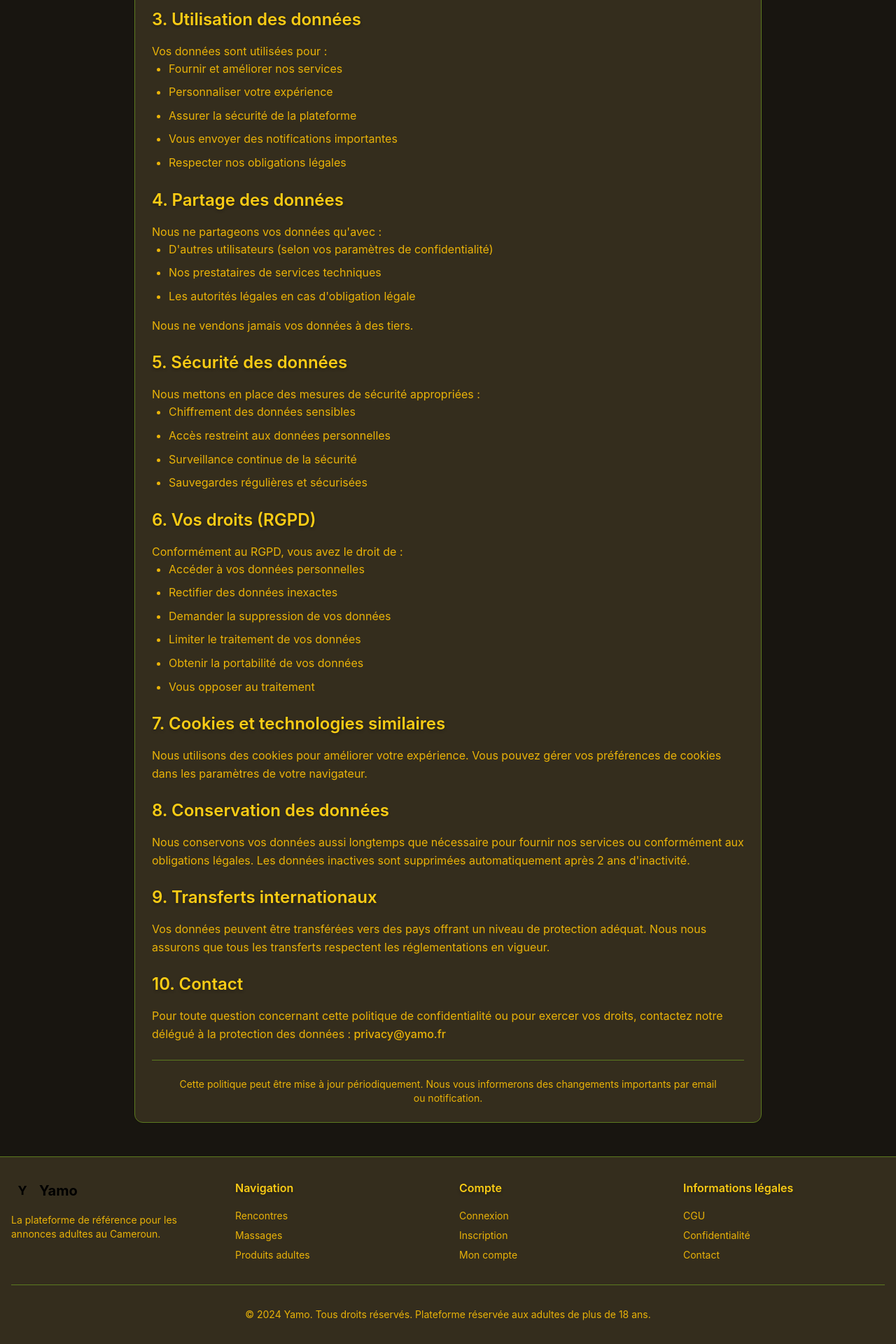
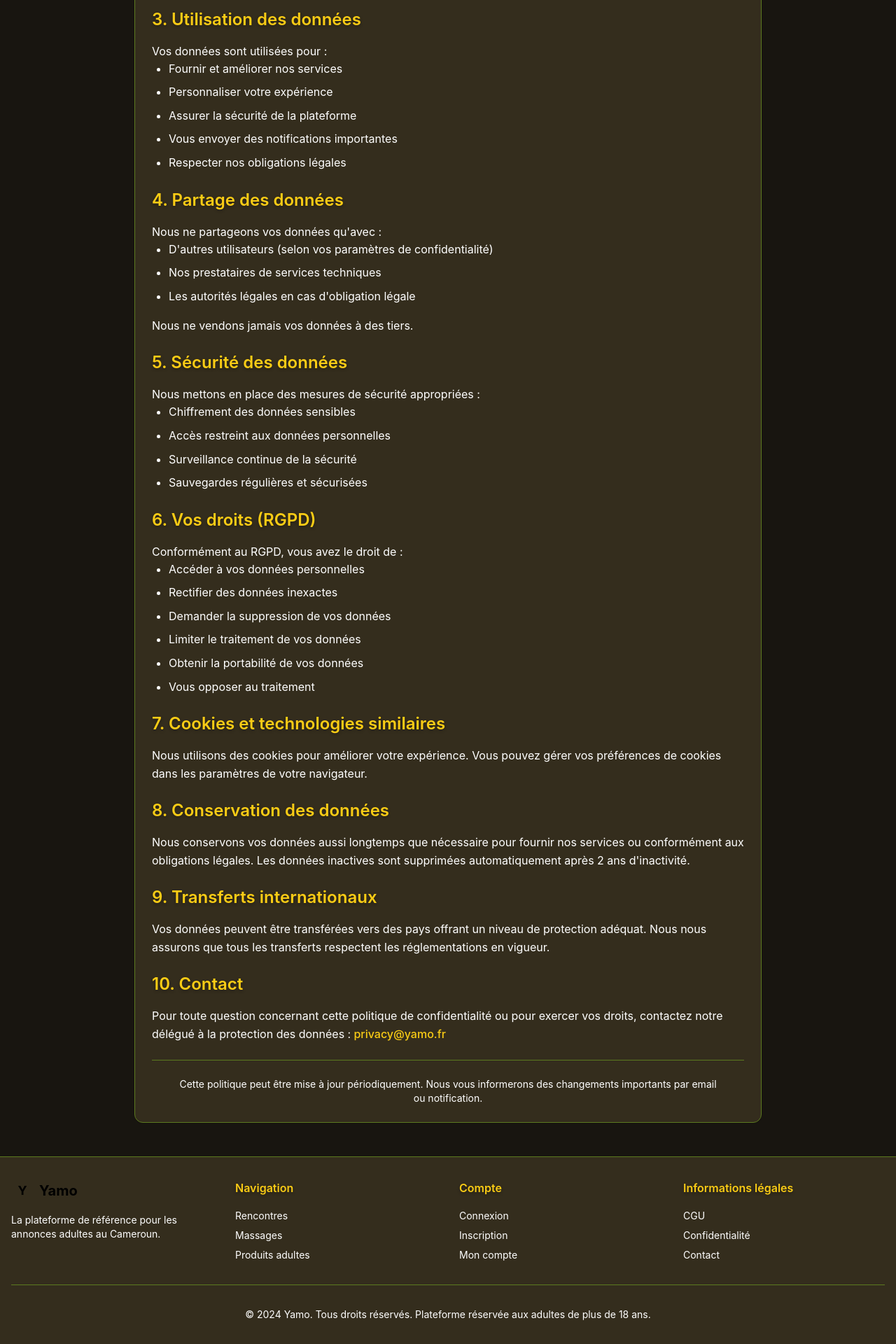
Before and after one commit to kdscrypto/yamo-cameroon-rendezvous-hub, a React (Vite) app: page /privacy in a window 1280 px wide. Shown: the part 616-2536 px from the top of the page at 70% size. Built offline with nearby package versions, Linux system fonts and the light colour scheme.

Commit message:
Fix footer and legal pages styling
The AI updated the footer to display the description text in white, while keeping the titles' current color. It also modified the CGU, Confidentialité, and Contact pages, setting the main titles to yellow and the rest of the text to white.

```diff
--- a/src/components/Footer.tsx
+++ b/src/components/Footer.tsx
@@ -14,7 +14,7 @@ const Footer = () => {
               </div>
               <span className="text-xl font-bold text-gradient-gold">Yamo</span>
             </div>
-            <p className="text-muted-foreground text-sm">
+            <p className="text-white text-sm">
               La plateforme de référence pour les annonces adultes au Cameroun.
             </p>
           </div>
@@ -23,9 +23,9 @@ const Footer = () => {
           <div>
             <h4 className="font-semibold mb-4">Navigation</h4>
             <ul className="space-y-2 text-sm">
-              <li><Link to="/rencontres" className="text-muted-foreground hover:text-primary transition-colors">Rencontres</Link></li>
-              <li><Link to="/massages" className="text-muted-foreground hover:text-primary transition-colors">Massages</Link></li>
-              <li><Link to="/produits" className="text-muted-foreground hover:text-primary transition-colors">Produits adultes</Link></li>
+              <li><Link to="/rencontres" className="text-white hover:text-primary transition-colors">Rencontres</Link></li>
+              <li><Link to="/massages" className="text-white hover:text-primary transition-colors">Massages</Link></li>
+              <li><Link to="/produits" className="text-white hover:text-primary transition-colors">Produits adultes</Link></li>
             </ul>
           </div>
 
@@ -33,9 +33,9 @@ const Footer = () => {
           <div>
             <h4 className="font-semibold mb-4">Compte</h4>
             <ul className="space-y-2 text-sm">
-              <li><Link to="/login" className="text-muted-foreground hover:text-primary transition-colors">Connexion</Link></li>
-              <li><Link to="/register" className="text-muted-foreground hover:text-primary transition-colors">Inscription</Link></li>
-              <li><Link to="/dashboard" className="text-muted-foreground hover:text-primary transition-colors">Mon compte</Link></li>
+              <li><Link to="/login" className="text-white hover:text-primary transition-colors">Connexion</Link></li>
+              <li><Link to="/register" className="text-white hover:text-primary transition-colors">Inscription</Link></li>
+              <li><Link to="/dashboard" className="text-white hover:text-primary transition-colors">Mon compte</Link></li>
             </ul>
           </div>
 
@@ -43,15 +43,15 @@ const Footer = () => {
           <div>
             <h4 className="font-semibold mb-4">Informations légales</h4>
             <ul className="space-y-2 text-sm">
-              <li><Link to="/terms" className="text-muted-foreground hover:text-primary transition-colors">CGU</Link></li>
-              <li><Link to="/privacy" className="text-muted-foreground hover:text-primary transition-colors">Confidentialité</Link></li>
-              <li><Link to="/contact" className="text-muted-foreground hover:text-primary transition-colors">Contact</Link></li>
+              <li><Link to="/terms" className="text-white hover:text-primary transition-colors">CGU</Link></li>
+              <li><Link to="/privacy" className="text-white hover:text-primary transition-colors">Confidentialité</Link></li>
+              <li><Link to="/contact" className="text-white hover:text-primary transition-colors">Contact</Link></li>
             </ul>
           </div>
         </div>
 
         <div className="border-t border-border mt-8 pt-8 text-center">
-          <p className="text-muted-foreground text-sm">
+          <p className="text-white text-sm">
             © 2024 Yamo. Tous droits réservés. Plateforme réservée aux adultes de plus de 18 ans.
           </p>
         </div>
--- a/src/pages/Privacy.tsx
+++ b/src/pages/Privacy.tsx
@@ -11,27 +11,27 @@ const Privacy = () => {
       <div className="flex-1 container mx-auto px-4 py-12">
         <Card className="max-w-4xl mx-auto">
           <CardHeader>
-            <CardTitle className="text-3xl text-center">Politique de confidentialité</CardTitle>
-            <p className="text-center text-muted-foreground">
+            <CardTitle className="text-3xl text-center text-yellow-400">Politique de confidentialité</CardTitle>
+            <p className="text-center text-white">
               Dernière mise à jour : {new Date().toLocaleDateString('fr-FR')}
             </p>
           </CardHeader>
 
           <CardContent className="prose prose-lg max-w-none space-y-6">
             <section>
-              <h2 className="text-2xl font-semibold mb-4">1. Introduction</h2>
-              <p className="text-muted-foreground leading-relaxed">
+              <h2 className="text-2xl font-semibold mb-4 text-yellow-400">1. Introduction</h2>
+              <p className="text-white leading-relaxed">
                 Yamo s'engage à protéger la confidentialité de ses utilisateurs. Cette politique
                 explique comment nous collectons, utilisons et protégeons vos données personnelles.
               </p>
             </section>
 
             <section>
-              <h2 className="text-2xl font-semibold mb-4">2. Données collectées</h2>
-              <p className="text-muted-foreground leading-relaxed">
+              <h2 className="text-2xl font-semibold mb-4 text-yellow-400">2. Données collectées</h2>
+              <p className="text-white leading-relaxed">
                 Nous collectons les données suivantes :
               </p>
-              <ul className="list-disc pl-6 text-muted-foreground space-y-2">
+              <ul className="list-disc pl-6 text-white space-y-2">
                 <li>Informations d'inscription (email, nom, âge)</li>
                 <li>Données de profil et annonces publiées</li>
                 <li>Historique de navigation sur la plateforme</li>
@@ -41,11 +41,11 @@ const Privacy = () => {
             </section>
 
             <section>
-              <h2 className="text-2xl font-semibold mb-4">3. Utilisation des données</h2>
-              <p className="text-muted-foreground leading-relaxed">
+              <h2 className="text-2xl font-semibold mb-4 text-yellow-400">3. Utilisation des données</h2>
+              <p className="text-white leading-relaxed">
                 Vos données sont utilisées pour :
               </p>
-              <ul className="list-disc pl-6 text-muted-foreground space-y-2">
+              <ul className="list-disc pl-6 text-white space-y-2">
                 <li>Fournir et améliorer nos services</li>
                 <li>Personnaliser votre expérience</li>
                 <li>Assurer la sécurité de la plateforme</li>
@@ -55,26 +55,26 @@ const Privacy = () => {
             </section>
 
             <section>
-              <h2 className="text-2xl font-semibold mb-4">4. Partage des données</h2>
-              <p className="text-muted-foreground leading-relaxed">
+              <h2 className="text-2xl font-semibold mb-4 text-yellow-400">4. Partage des données</h2>
+              <p className="text-white leading-relaxed">
                 Nous ne partageons vos données qu'avec :
               </p>
-              <ul className="list-disc pl-6 text-muted-foreground space-y-2">
+              <ul className="list-disc pl-6 text-white space-y-2">
                 <li>D'autres utilisateurs (selon vos paramètres de confidentialité)</li>
                 <li>Nos prestataires de services techniques</li>
                 <li>Les autorités légales en cas d'obligation légale</li>
               </ul>
-              <p className="text-muted-foreground leading-relaxed mt-4">
+              <p className="text-white leading-relaxed mt-4">
                 Nous ne vendons jamais vos données à des tiers.
               </p>
             </section>
 
             <section>
-              <h2 className="text-2xl font-semibold mb-4">5. Sécurité des données</h2>
-              <p className="text-muted-foreground leading-relaxed">
+              <h2 className="text-2xl font-semibold mb-4 text-yellow-400">5. Sécurité des données</h2>
+              <p className="text-white leading-relaxed">
                 Nous mettons en place des mesures de sécurité appropriées :
               </p>
-              <ul className="list-disc pl-6 text-muted-foreground space-y-2">
+              <ul className="list-disc pl-6 text-white space-y-2">
                 <li>Chiffrement des données sensibles</li>
                 <li>Accès restreint aux données personnelles</li>
                 <li>Surveillance continue de la sécurité</li>
@@ -83,11 +83,11 @@ const Privacy = () => {
             </section>
 
             <section>
-              <h2 className="text-2xl font-semibold mb-4">6. Vos droits (RGPD)</h2>
-              <p className="text-muted-foreground leading-relaxed">
+              <h2 className="text-2xl font-semibold mb-4 text-yellow-400">6. Vos droits (RGPD)</h2>
+              <p className="text-white leading-relaxed">
                 Conformément au RGPD, vous avez le droit de :
               </p>
-              <ul className="list-disc pl-6 text-muted-foreground space-y-2">
+              <ul className="list-disc pl-6 text-white space-y-2">
                 <li>Accéder à vos données personnelles</li>
                 <li>Rectifier des données inexactes</li>
                 <li>Demander la suppression de vos données</li>
@@ -98,16 +98,16 @@ const Privacy = () => {
             </section>
 
             <section>
-              <h2 className="text-2xl font-semibold mb-4">7. Cookies et technologies similaires</h2>
-              <p className="text-muted-foreground leading-relaxed">
+              <h2 className="text-2xl font-semibold mb-4 text-yellow-400">7. Cookies et technologies similaires</h2>
+              <p className="text-white leading-relaxed">
                 Nous utilisons des cookies pour améliorer votre expérience. Vous pouvez gérer
                 vos préférences de cookies dans les paramètres de votre navigateur.
               </p>
             </section>
 
             <section>
-              <h2 className="text-2xl font-semibold mb-4">8. Conservation des données</h2>
-              <p className="text-muted-foreground leading-relaxed">
+              <h2 className="text-2xl font-semibold mb-4 text-yellow-400">8. Conservation des données</h2>
+              <p className="text-white leading-relaxed">
                 Nous conservons vos données aussi longtemps que nécessaire pour fournir nos services
                 ou conformément aux obligations légales. Les données inactives sont supprimées
                 automatiquement après 2 ans d'inactivité.
@@ -115,8 +115,8 @@ const Privacy = () => {
             </section>
 
             <section>
-              <h2 className="text-2xl font-semibold mb-4">9. Transferts internationaux</h2>
-              <p className="text-muted-foreground leading-relaxed">
+              <h2 className="text-2xl font-semibold mb-4 text-yellow-400">9. Transferts internationaux</h2>
+              <p className="text-white leading-relaxed">
                 Vos données peuvent être transférées vers des pays offrant un niveau de protection
                 adéquat. Nous nous assurons que tous les transferts respectent les réglementations
                 en vigueur.
@@ -124,16 +124,16 @@ const Privacy = () => {
             </section>
 
             <section>
-              <h2 className="text-2xl font-semibold mb-4">10. Contact</h2>
-              <p className="text-muted-foreground leading-relaxed">
+              <h2 className="text-2xl font-semibold mb-4 text-yellow-400">10. Contact</h2>
+              <p className="text-white leading-relaxed">
                 Pour toute question concernant cette politique de confidentialité ou pour exercer
                 vos droits, contactez notre délégué à la protection des données :
-                <span className="font-medium"> privacy@yamo.fr</span>
+                <span className="font-medium text-yellow-400"> privacy@yamo.fr</span>
               </p>
             </section>
 
             <div className="border-t pt-6 mt-8">
-              <p className="text-sm text-muted-foreground text-center">
+              <p className="text-sm text-white text-center">
                 Cette politique peut être mise à jour périodiquement. Nous vous informerons des
                 changements importants par email ou notification.
               </p>
```
Also changed, not shown: src/pages/Contact.tsx (+32 -28 lines), src/pages/Terms.tsx (+28 -28 lines).
